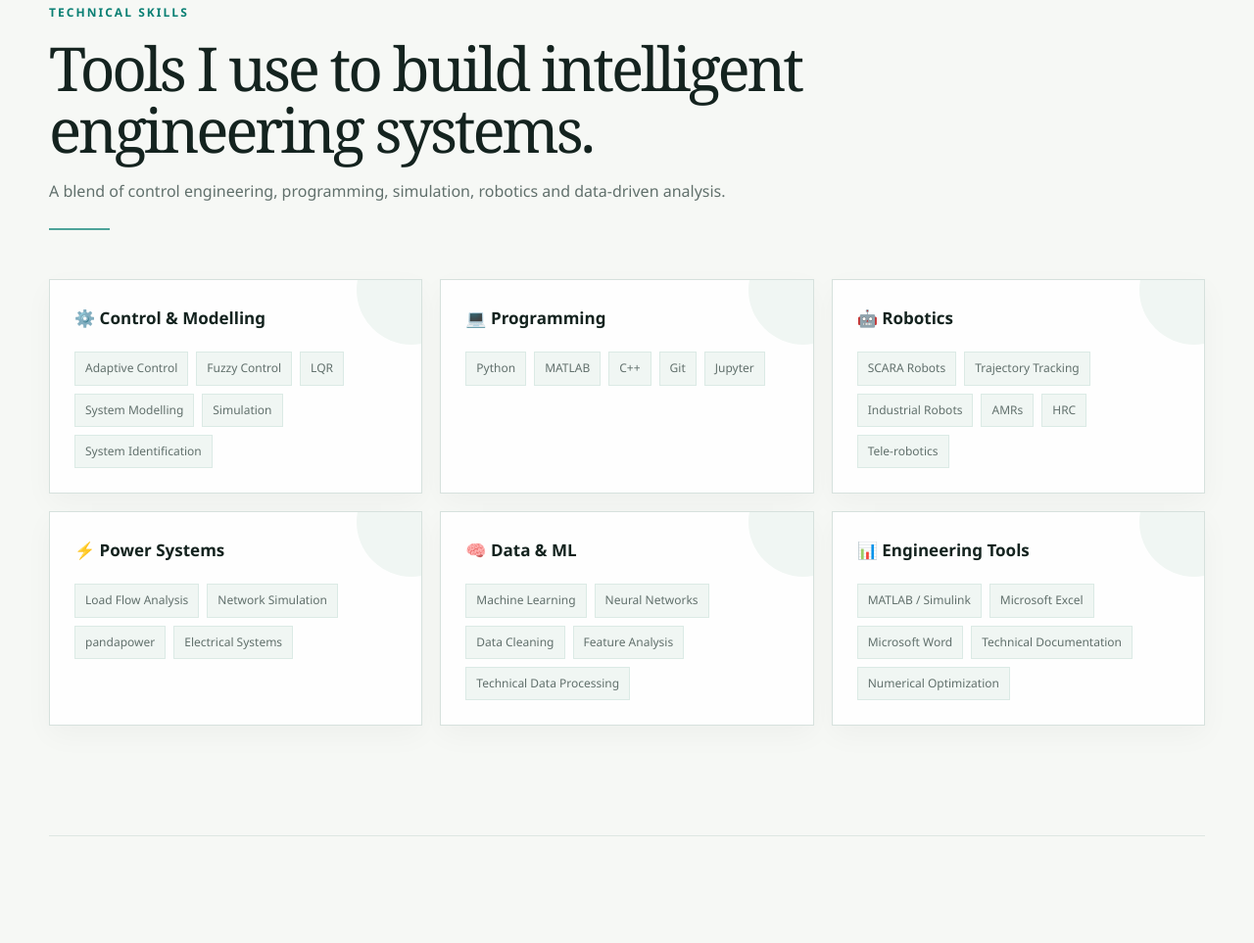
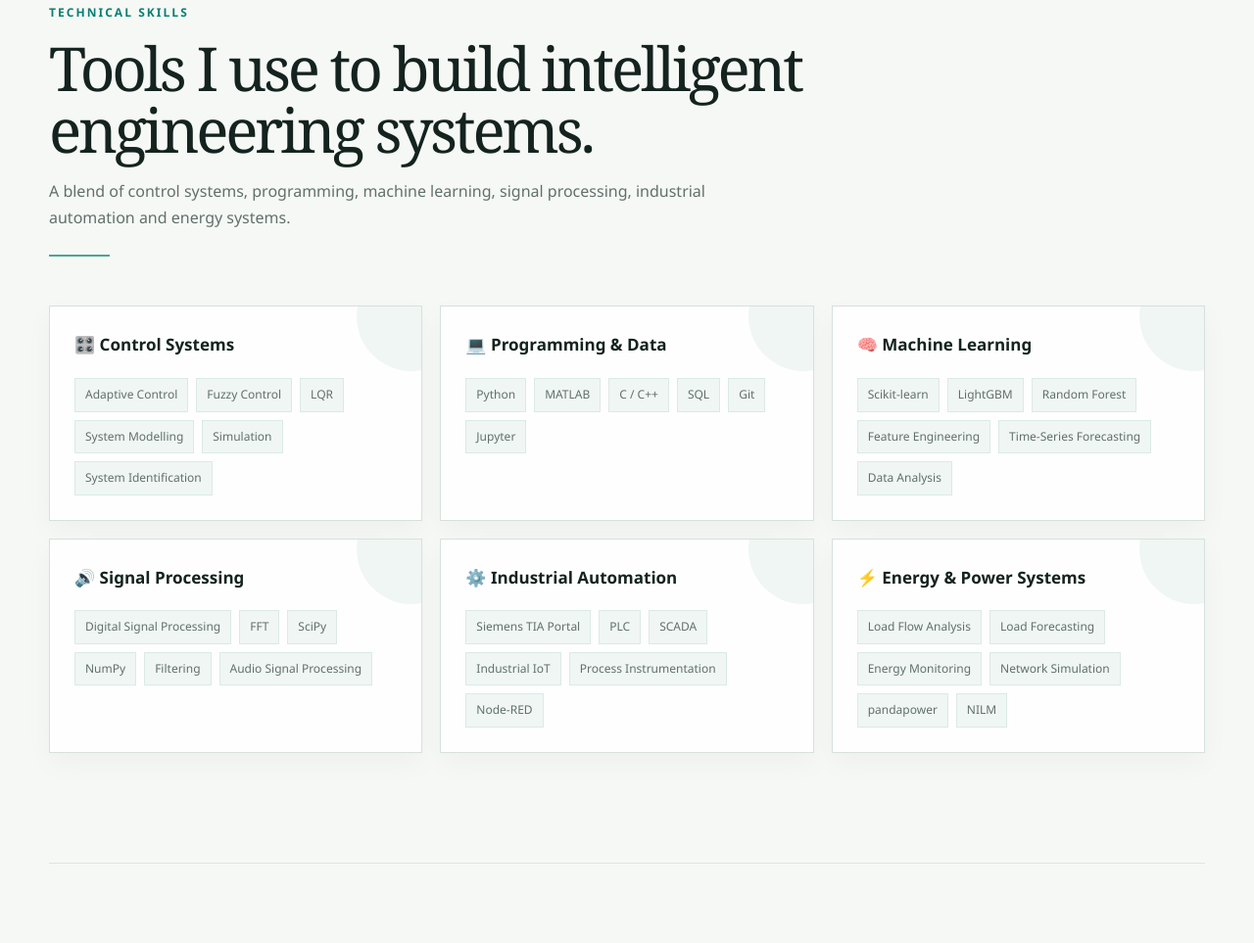
Before and after one commit to Shervinfmz/Shervinfmz.github.io, a plain HTML site: page index.html in a window 1280 px wide. Shown: the part 2218-3181 px from the top of the page at 98% size. Drawn offline with Linux system fonts and the light colour scheme.

Commit message:
Revise technical skills section in index.html
Updated technical skills section to include new skills and reorganized skill cards.

```diff
--- a/index.html
+++ b/index.html
@@ -116,37 +116,85 @@
     <div class="section-heading">
         <p class="section-label">TECHNICAL SKILLS</p>
         <h2>Tools I use to build intelligent engineering systems.</h2>
-                <p>A blend of control engineering, programming, simulation, robotics and data-driven analysis.</p>
+        <p>A blend of control systems, programming, machine learning, signal processing, industrial automation and energy systems.</p>
     </div>
 
     <div class="skills-grid">
+
         <div class="skill-card">
-                    <h3>⚙️ Control &amp; Modelling</h3>
-                    <div class="skill-tags"><span>Adaptive Control</span><span>Fuzzy Control</span><span>LQR</span><span>System Modelling</span><span>Simulation</span><span>System Identification</span></div>
-                </div>
-                <div class="skill-card">
-                    <h3>💻 Programming</h3>
-                    <div class="skill-tags"><span>Python</span><span>MATLAB</span><span>C++</span><span>Git</span><span>Jupyter</span></div>
-                </div>
-                <div class="skill-card">
-                    <h3>🤖 Robotics</h3>
-                    <div class="skill-tags"><span>SCARA Robots</span><span>Trajectory Tracking</span><span>Industrial Robots</span><span>AMRs</span><span>HRC</span><span>Tele-robotics</span></div>
-                </div>
-                <div class="skill-card">
-                    <h3>⚡ Power Systems</h3>
-                    <div class="skill-tags"><span>Load Flow Analysis</span><span>Network Simulation</span><span>pandapower</span><span>Electrical Systems</span></div>
-                </div>
-                <div class="skill-card">
-                    <h3>🧠 Data &amp; ML</h3>
-                    <div class="skill-tags"><span>Machine Learning</span><span>Neural Networks</span><span>Data Cleaning</span><span>Feature Analysis</span><span>Technical Data Processing</span></div>
-                </div>
-                <div class="skill-card">
-                    <h3>📊 Engineering Tools</h3>
-                    <div class="skill-tags"><span>MATLAB / Simulink</span><span>Microsoft Excel</span><span>Microsoft Word</span><span>Technical Documentation</span><span>Numerical Optimization</span></div>
+            <h3>🎛️ Control Systems</h3>
+            <div class="skill-tags">
+                <span>Adaptive Control</span>
+                <span>Fuzzy Control</span>
+                <span>LQR</span>
+                <span>System Modelling</span>
+                <span>Simulation</span>
+                <span>System Identification</span>
             </div>
         </div>
+
+        <div class="skill-card">
+            <h3>💻 Programming &amp; Data</h3>
+            <div class="skill-tags">
+                <span>Python</span>
+                <span>MATLAB</span>
+                <span>C / C++</span>
+                <span>SQL</span>
+                <span>Git</span>
+                <span>Jupyter</span>
+            </div>
+        </div>
+
+        <div class="skill-card">
+            <h3>🧠 Machine Learning</h3>
+            <div class="skill-tags">
+                <span>Scikit-learn</span>
+                <span>LightGBM</span>
+                <span>Random Forest</span>
+                <span>Feature Engineering</span>
+                <span>Time-Series Forecasting</span>
+                <span>Data Analysis</span>
+            </div>
+        </div>
+
+        <div class="skill-card">
+            <h3>🔊 Signal Processing</h3>
+            <div class="skill-tags">
+                <span>Digital Signal Processing</span>
+                <span>FFT</span>
+                <span>SciPy</span>
+                <span>NumPy</span>
+                <span>Filtering</span>
+                <span>Audio Signal Processing</span>
+            </div>
+        </div>
+
+        <div class="skill-card">
+            <h3>⚙️ Industrial Automation</h3>
+            <div class="skill-tags">
+                <span>Siemens TIA Portal</span>
+                <span>PLC</span>
+                <span>SCADA</span>
+                <span>Industrial IoT</span>
+                <span>Process Instrumentation</span>
+                <span>Node-RED</span>
+            </div>
+        </div>
+
+        <div class="skill-card">
+            <h3>⚡ Energy &amp; Power Systems</h3>
+            <div class="skill-tags">
+                <span>Load Flow Analysis</span>
+                <span>Load Forecasting</span>
+                <span>Energy Monitoring</span>
+                <span>Network Simulation</span>
+                <span>pandapower</span>
+                <span>NILM</span>
+            </div>
+        </div>
+
+    </div>
 </section>
-
         <section id="projects" class="section reveal">
             <div class="section-heading">
                 <p class="section-label">FEATURED PROJECTS</p>
```
Lines whose indentation alone changed are shown as unchanged.
